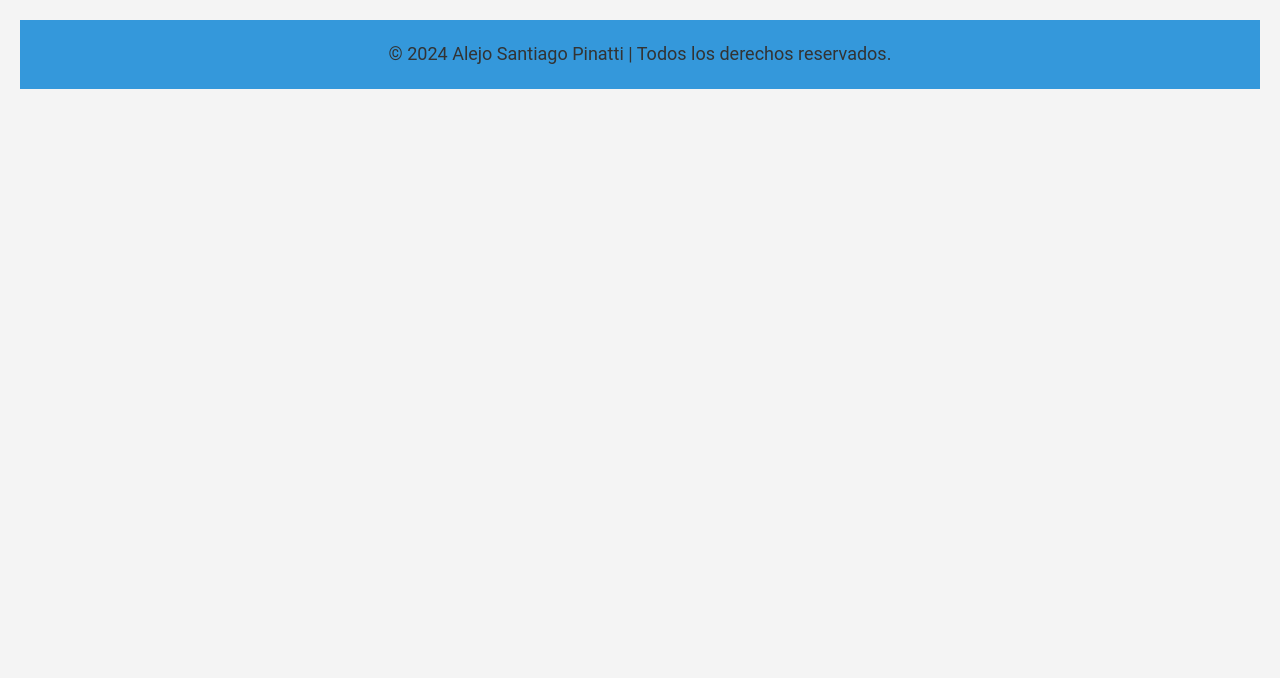
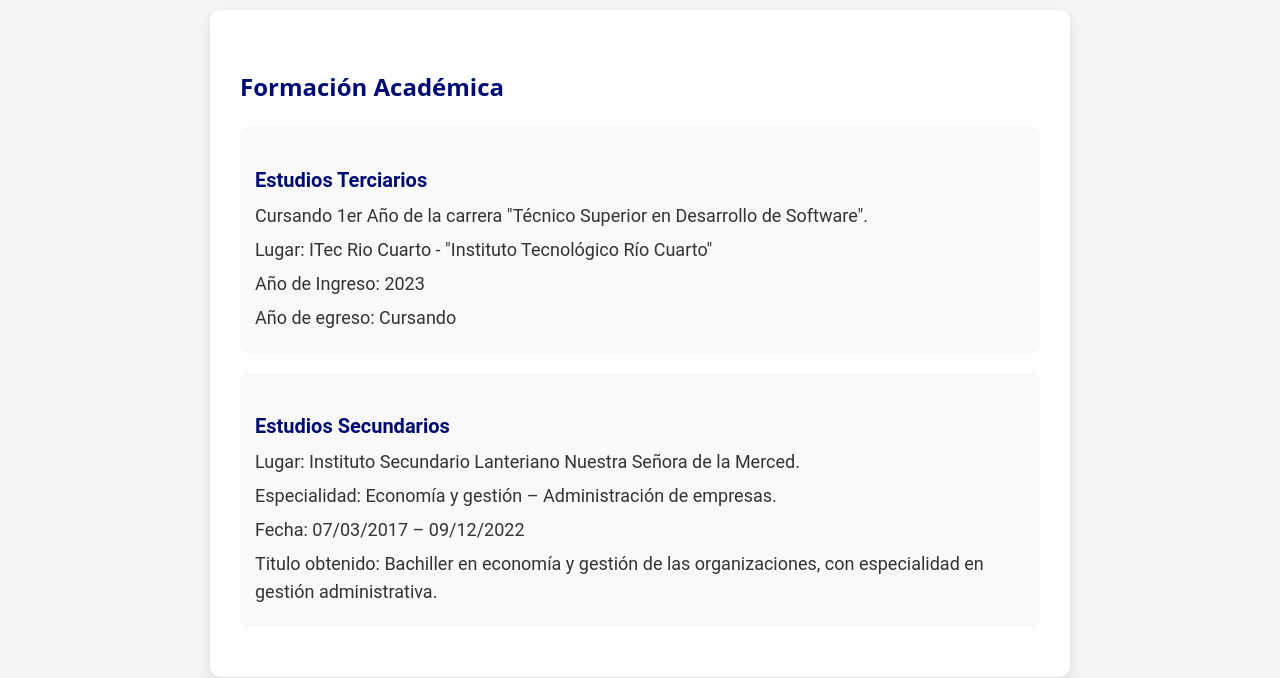
Before and after one commit to AlejoPinatti/Curriculum, a plain HTML site: page datos-personales.html in a window 1280 px wide. Shown: the part 825-1503 px from the top of the page. Before the commit the page ends 914 px from the top, so only its background shows below. Drawn offline with Linux system fonts and the light colour scheme.

Commit message:
Actualizacion

```diff
--- a/css/datos-personales.css
+++ b/css/datos-personales.css
@@ -1,5 +1,5 @@
 :root {
-    --color-primario: #3498db;
+    --color-primario: #4851a1;
     --color-secundario: #000c74;
     --color-activo: #000c74;
     --color-desactivo: #95a5a6;
@@ -158,3 +158,22 @@ footer {
     bottom: 0;
     margin-top: 40px;
 }
+
+.education-entry {
+    text-align: left;
+    margin-bottom: 20px;
+    padding: 15px;
+
+    border-radius: 8px;
+    background-color: #f9f9f9;
+}
+
+.education-entry h4 {
+    color: var(--color-secundario);
+    font-size: 20px;
+    margin-bottom: 10px;
+}
+
+.education-entry p {
+    margin: 5px 0;
+}
--- a/css/index.css
+++ b/css/index.css
@@ -1,5 +1,5 @@
 :root {
-    --color-primario: #3498db;
+    --color-primario: #4851a1;
     --color-secundario: #000c74;
     --color-activo: #000c74;
     --color-desactivo: #95a5a6;
--- a/css/redes-sociales.css
+++ b/css/redes-sociales.css
@@ -1,6 +1,6 @@
 /* redes-sociales.css */
 :root {
-    --color-primario: #3498db;
+    --color-primario: #4851a1;
     --color-secundario: #000c74;
     --color-activo: #000c74;
     --color-desactivo: #95a5a6;
--- a/css/sobre-mi.css
+++ b/css/sobre-mi.css
@@ -1,6 +1,6 @@
 /* sobre-mi.css */
 :root {
-    --color-primario: #3498db;
+    --color-primario: #4851a1;
     --color-secundario: #000c74;
     --color-activo: #000c74;
     --color-desactivo: #95a5a6;
@@ -71,14 +71,19 @@ main {
 .content-box {
     display: flex;
     justify-content: center;
-    align-items: center;
+    align-items: center; /* Centrado vertical por defecto */
     flex-direction: column;
     background-color: #f9f9f9;
     padding: 20px;
     margin-top: 20px;
     border-radius: 8px;
     box-shadow: 0 4px 6px rgba(0, 0, 0, 0.1);
-    text-align: center; /* Opcional, para centrar también el texto de los párrafos */
+    text-align: center; /* Centrado de texto dentro del contenedor */
+}
+
+/* Contenedor de educación - Anula el centrado vertical */
+#educacion {
+    align-items: flex-start; /* Alinea los elementos al inicio (izquierda) */
 }
 
 h2 {
@@ -88,6 +93,7 @@ h2 {
     color: var(--color-primario);
     font-size: 32px;
 }
+
 h3 {
     color: var(--color-secundario);
     font-size: 24px;
@@ -151,3 +157,52 @@ footer {
     bottom: 0;
     margin-top: 40px;
 }
+
+/* Estilos para la sección de Informática */
+.informatica-content {
+    display: flex;
+    flex-wrap: wrap;
+    justify-content: space-between;
+    width: 100%; /* Asegura que el contenedor ocupe todo el ancho */
+}
+
+.informatica-section {
+    width: 30%; /* Ajusta el ancho de cada sección */
+    margin-bottom: 20px;
+    text-align: left;
+}
+
+.informatica-section h4 {
+    text-align: center;
+    color: var(--color-secundario);
+    font-size: 20px;
+    margin-bottom: 10px;
+}
+
+.informatica-section ul {
+    margin-left: 20px;
+}
+
+/* Elimina el estilo .informatica.titulo que ya no es necesario */
+.informatica.titulo {
+    display: contents; /* Esto elimina el div .informatica.titulo del flujo y permite que los estilos de .informatica-content funcionen correctamente */
+}
+
+.education-entry {
+    text-align: left;
+    margin-bottom: 20px;
+    padding: 15px;
+
+    border-radius: 8px;
+    background-color: #f9f9f9;
+}
+
+.education-entry h4 {
+    color: var(--color-secundario);
+    font-size: 20px;
+    margin-bottom: 10px;
+}
+
+.education-entry p {
+    margin: 5px 0;
+}
--- a/datos-personales.html
+++ b/datos-personales.html
@@ -24,6 +24,23 @@
         <p><strong>Fecha de Nacimiento:</strong> 18/08/2004</p>
         <p><strong>Dirección:</strong> Juan Diaz de Solis 853 - Río Cuarto</p>
     </div>
+    <div class="content-box" id="educacion"> <h3>Formación Académica</h3>
+        <div class="education-entry">
+            <h4>Estudios Terciarios</h4>
+            <p>Cursando 1er Año de la carrera "Técnico Superior en Desarrollo de Software".</p>
+            <p>Lugar: ITec Rio Cuarto - "Instituto Tecnológico Río Cuarto"</p>
+            <p>Año de Ingreso: 2023</p>
+            <p>Año de egreso: Cursando</p>
+        </div>
+
+        <div class="education-entry">
+            <h4>Estudios Secundarios</h4>
+            <p>Lugar: Instituto Secundario Lanteriano Nuestra Señora de la Merced.</p>
+            <p>Especialidad: Economía y gestión – Administración de empresas.</p>
+            <p>Fecha: 07/03/2017 – 09/12/2022</p>
+            <p>Titulo obtenido: Bachiller en economía y gestión de las organizaciones, con especialidad en gestión administrativa.</p>
+        </div>
+    </div>
 
     <!-- Footer -->
     <footer>
```
Also changed, not shown: sobre-mi.html (+24 -11 lines).
